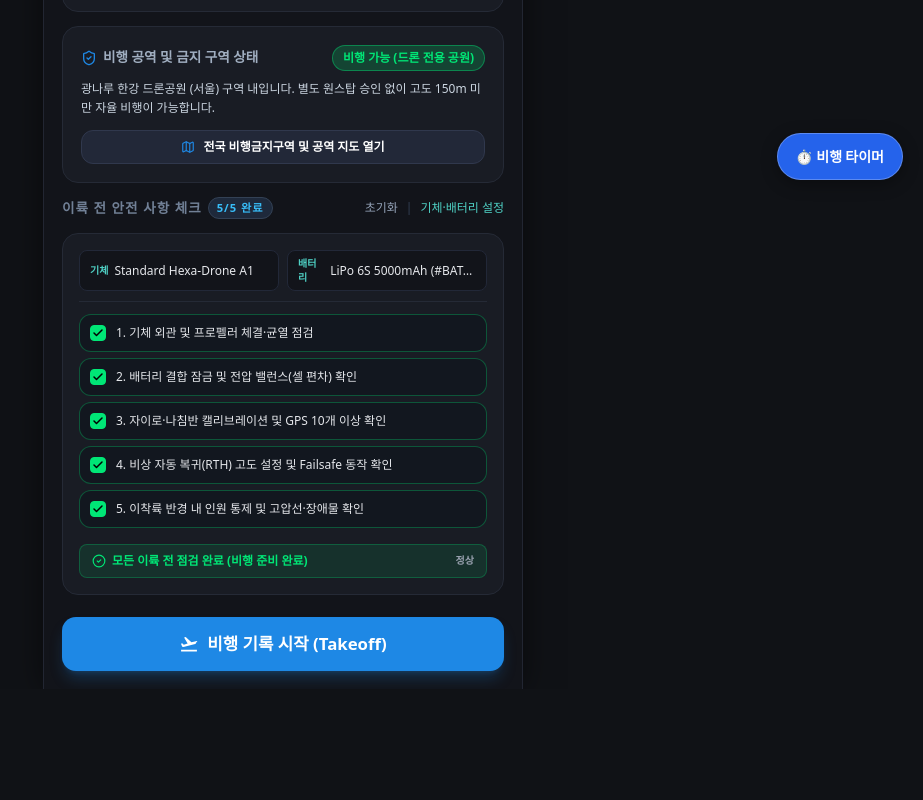
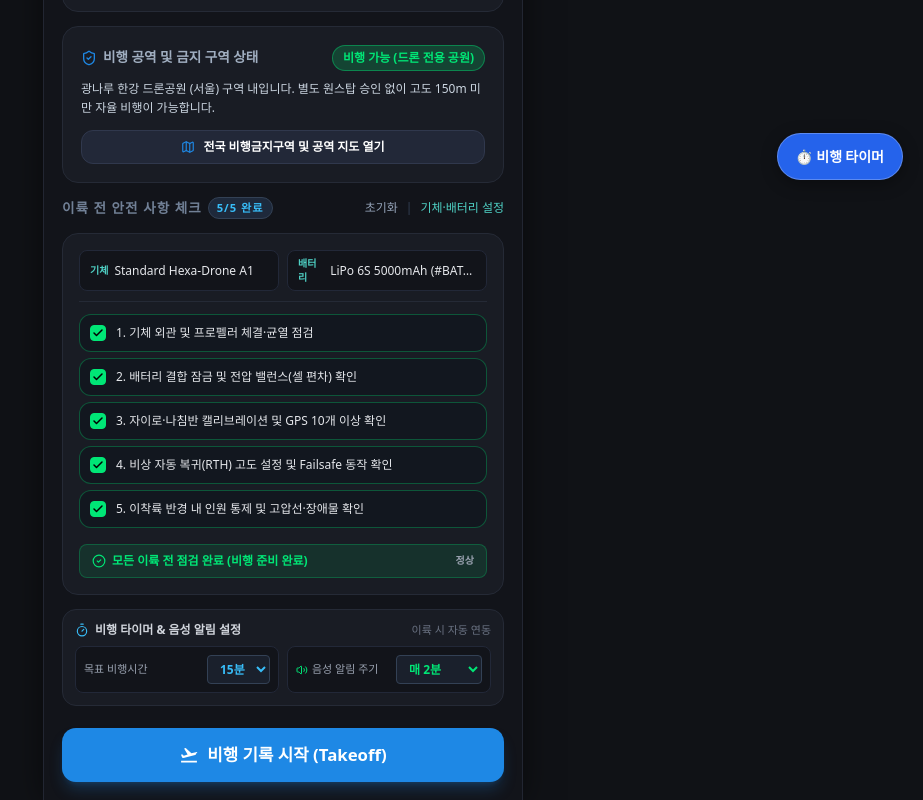
Before and after one commit to dydgl789-art/flight-log, a React (Vite) app: page / in a window 1280 px wide. Shown: the part 536-1336 px from the top of the page, without its empty margins (357-1280 px from the left). Before the commit the page ends 1225 px from the top, so only its background shows below. Built offline with nearby package versions, Linux system fonts and the light colour scheme; no server answers; a web font is replaced by a local one.

Commit message:
Update DashboardScreen.tsx

```diff
--- a/src/components/DashboardScreen.tsx
+++ b/src/components/DashboardScreen.tsx
@@ -14,6 +14,8 @@ import {
   Map,
   RotateCw,
   Check,
+  Timer,
+  Volume2,
 } from 'lucide-react';
 
 interface DashboardScreenProps {
@@ -22,7 +24,7 @@ interface DashboardScreenProps {
   weatherData: WeatherData | null;
   airspaceResult: AirspaceCheckResult;
   currentLocationName: string;
-  onTakeoff: () => void;
+  onTakeoff: (targetMinutes?: number, voiceInterval?: number) => void;
   onEditEquipment: () => void;
   onOpenMap: () => void;
   onRefreshWeather: () => void;
@@ -44,6 +46,10 @@ export const DashboardScreen: React.FC<DashboardScreenProps> = ({
   onSimulateKp,
 }) => {
   const [showKpInfo, setShowKpInfo] = useState(false);
+
+  // 비행 타이머 & 음성 알림 설정 (기본값: 목표 15분 / 음성 주기 2분)
+  const [targetMinutes, setTargetMinutes] = useState<number>(15);
+  const [voiceIntervalMinutes, setVoiceIntervalMinutes] = useState<number>(2);
 
   // 이륙 전 체크리스트 상태 (기본 5개 항목)
   const [checklist, setChecklist] = useState<Record<string, boolean>>({
@@ -107,6 +113,16 @@ export const DashboardScreen: React.FC<DashboardScreenProps> = ({
     kpData.level === 'danger' ||
     windLevel === 'danger' ||
     airspaceResult.badgeColor === 'danger';
+
+  // 이륙 핸들러 (설정값을 저장하거나 넘겨줌)
+  const handleStartFlight = () => {
+    // 로컬 스토리지에 타이머 설정 저장 (HudScreen이나 다른 컴포넌트에서도 참조 가능하도록)
+    localStorage.setItem('flight_target_minutes', String(targetMinutes));
+    localStorage.setItem('flight_voice_interval', String(voiceIntervalMinutes));
+
+    // 이륙 실행
+    onTakeoff(targetMinutes, voiceIntervalMinutes);
+  };
 
   return (
     <div id="screen-dashboard" className="flex-1 flex flex-col p-[18px] space-y-[14px]">
@@ -341,7 +357,7 @@ export const DashboardScreen: React.FC<DashboardScreenProps> = ({
         </button>
       </div>
 
-      {/* 4. 이륙 전 필수 안전 점검 섹션 (업그레이드 완료) */}
+      {/* 4. 이륙 전 필수 안전 점검 섹션 */}
       <div className="flex items-center justify-between">
         <h2 className="text-[0.85rem] uppercase tracking-[1px] text-[#718096] font-bold flex items-center gap-1.5">
           <span>이륙 전 안전 사항 체크</span>
@@ -383,7 +399,6 @@ export const DashboardScreen: React.FC<DashboardScreenProps> = ({
 
         {/* 인터랙티브 안전 점검 항목 5종 */}
         <div className="space-y-1.5">
-          {/* 항목 1 */}
           <div
             onClick={() => toggleCheck('propeller')}
             className={`flex items-center gap-2.5 p-2.5 rounded-xl cursor-pointer border transition-all ${
@@ -404,7 +419,6 @@ export const DashboardScreen: React.FC<DashboardScreenProps> = ({
             <span className="text-xs">1. 기체 외관 및 프로펠러 체결·균열 점검</span>
           </div>
 
-          {/* 항목 2 */}
           <div
             onClick={() => toggleCheck('battery')}
             className={`flex items-center gap-2.5 p-2.5 rounded-xl cursor-pointer border transition-all ${
@@ -425,7 +439,6 @@ export const DashboardScreen: React.FC<DashboardScreenProps> = ({
             <span className="text-xs">2. 배터리 결합 잠금 및 전압 밸런스(셀 편차) 확인</span>
           </div>
 
-          {/* 항목 3 */}
           <div
             onClick={() => toggleCheck('sensor')}
             className={`flex items-center gap-2.5 p-2.5 rounded-xl cursor-pointer border transition-all ${
@@ -446,7 +459,6 @@ export const DashboardScreen: React.FC<DashboardScreenProps> = ({
             <span className="text-xs">3. 자이로·나침반 캘리브레이션 및 GPS 10개 이상 확인</span>
           </div>
 
-          {/* 항목 4 */}
           <div
             onClick={() => toggleCheck('failsafe')}
             className={`flex items-center gap-2.5 p-2.5 rounded-xl cursor-pointer border transition-all ${
@@ -467,7 +479,6 @@ export const DashboardScreen: React.FC<DashboardScreenProps> = ({
             <span className="text-xs">4. 비상 자동 복귀(RTH) 고도 설정 및 Failsafe 동작 확인</span>
           </div>
 
-          {/* 항목 5 */}
           <div
             onClick={() => toggleCheck('surroundings')}
             className={`flex items-center gap-2.5 p-2.5 rounded-xl cursor-pointer border transition-all ${
@@ -525,11 +536,59 @@ export const DashboardScreen: React.FC<DashboardScreenProps> = ({
         </div>
       )}
 
-      {/* 6. 이륙 액션 버튼 */}
+      {/* 5. 비행 타이머 연동 옵션 (세 번째 사진의 설정 기능 통합) */}
+      <div className="bg-[#191c24] rounded-[14px] p-3 border border-[#252a36] text-xs">
+        <div className="flex items-center justify-between mb-2">
+          <span className="font-semibold text-gray-300 flex items-center gap-1.5">
+            <Timer size={14} className="text-[#38bdf8]" />
+            비행 타이머 & 음성 알림 설정
+          </span>
+          <span className="text-[11px] text-gray-500">이륙 시 자동 연동</span>
+        </div>
+
+        <div className="grid grid-cols-2 gap-2">
+          {/* 목표 비행시간 설정 */}
+          <div className="bg-[#12141a] p-2 rounded-lg border border-[#222838] flex items-center justify-between">
+            <span className="text-gray-400 text-[11px]">목표 비행시간</span>
+            <select
+              value={targetMinutes}
+              onChange={(e) => setTargetMinutes(Number(e.target.value))}
+              className="bg-[#1a202c] text-[#38bdf8] font-bold text-xs border border-[#334155] rounded px-2 py-1 outline-none"
+            >
+              <option value={10}>10분</option>
+              <option value={15}>15분</option>
+              <option value={20}>20분</option>
+              <option value={25}>25분</option>
+              <option value={30}>30분</option>
+            </select>
+          </div>
+
+          {/* 경과 음성 안내 주기 설정 */}
+          <div className="bg-[#12141a] p-2 rounded-lg border border-[#222838] flex items-center justify-between">
+            <span className="text-gray-400 text-[11px] flex items-center gap-1">
+              <Volume2 size={12} className="text-[#00E676]" />
+              음성 알림 주기
+            </span>
+            <select
+              value={voiceIntervalMinutes}
+              onChange={(e) => setVoiceIntervalMinutes(Number(e.target.value))}
+              className="bg-[#1a202c] text-[#00E676] font-bold text-xs border border-[#334155] rounded px-2 py-1 outline-none"
+            >
+              <option value={1}>매 1분</option>
+              <option value={2}>매 2분</option>
+              <option value={3}>매 3분</option>
+              <option value={5}>매 5분</option>
+              <option value={0}>알림 끄기</option>
+            </select>
+          </div>
+        </div>
+      </div>
+
+      {/* 6. 이륙 액션 버튼 (클릭 시 타이머 설정값과 함께 실행) */}
       <div className="mt-auto pt-2">
         <button
           id="btn-takeoff"
-          onClick={onTakeoff}
+          onClick={handleStartFlight}
           disabled={airspaceResult.badgeColor === 'danger'}
           className={`w-full h-[54px] rounded-[14px] text-[1.05rem] font-bold cursor-pointer flex items-center justify-center gap-2 transition-all shadow-lg ${
             airspaceResult.badgeColor === 'danger'
```
